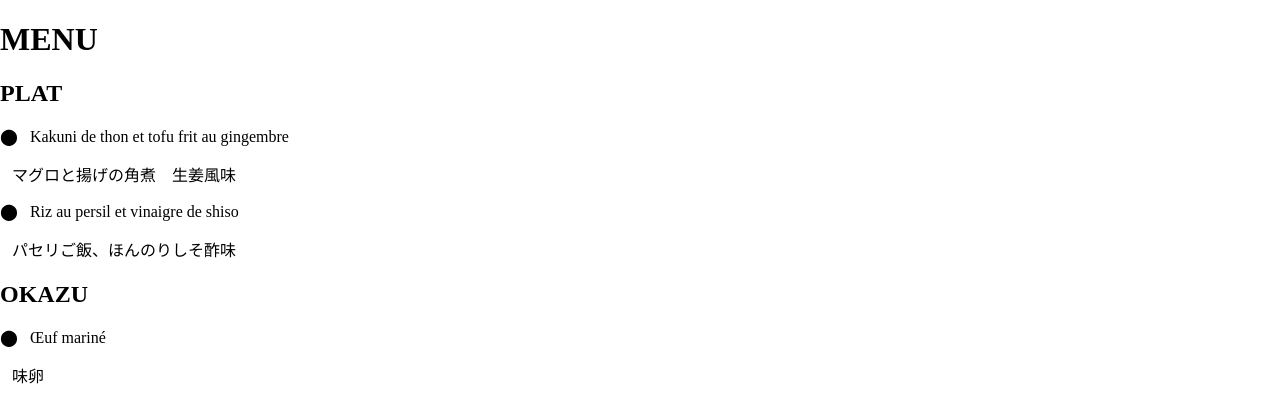
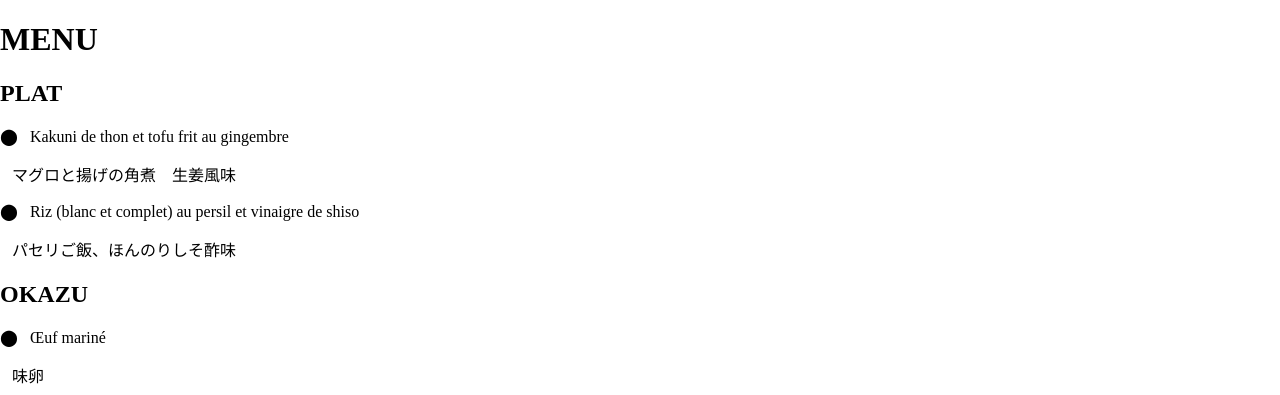
Before and after one commit to matsupin/main, a Jekyll site: the page built from menus/commande_kanako_130324.html, in a window 1280 px wide. Shown: the top 395 px of the page. Built offline with Jekyll 4.4.1, drawn with Linux system fonts in a browser that asks for light colours.

Commit message:
Update commande_kanako_130324.html

```diff
--- a/menus/commande_kanako_130324.html
+++ b/menus/commande_kanako_130324.html
@@ -14,7 +14,7 @@
         <p><span class="menu-dot">&#11044;</span> <span class="dish-name">&nbsp; Kakuni de thon et tofu frit au gingembre</span></p>
         <p class="dish-text">&nbsp;&nbsp;&nbsp;<span class="highlight">マグロと揚げの角煮　生姜風味</p>
 
-        <p><span class="menu-dot">&#11044;</span> <span class="dish-name">&nbsp; Riz au persil et vinaigre de shiso</span></p>
+        <p><span class="menu-dot">&#11044;</span> <span class="dish-name">&nbsp; Riz (blanc et complet) au persil et vinaigre de shiso</span></p>
         <p class="dish-text">&nbsp;&nbsp;&nbsp;<span class="highlight">パセリご飯、ほんのりしそ酢味</p>
 
     </section>
```
